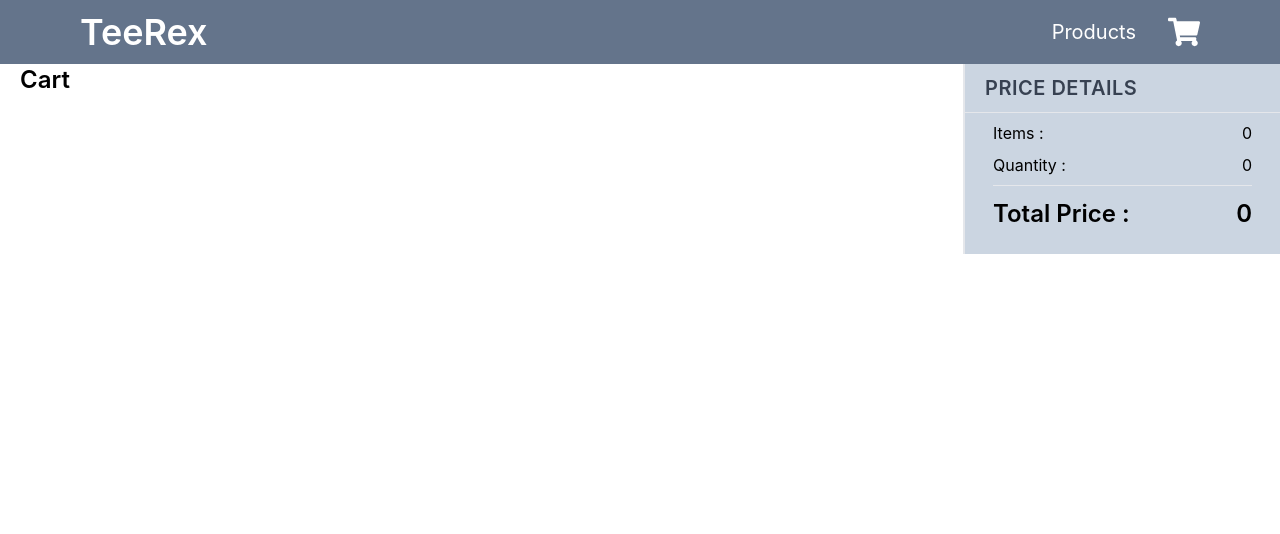
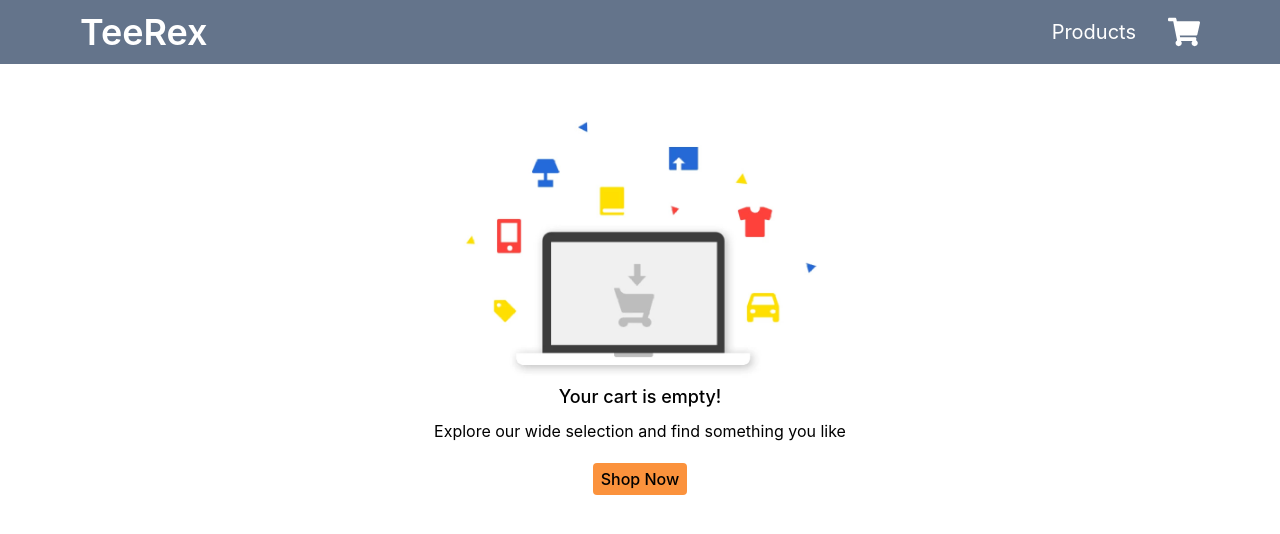
Before and after one commit to soumyaranjan1819/teerex, a React (Create React App) app: page /cart in a window 1280 px wide. Shown: the top 534 px of the page. Built offline with nearby package versions, Linux system fonts and the light colour scheme.

Commit message:
empty cart & favicon updated

```diff
--- a/src/Components/ProductCard.js
+++ b/src/Components/ProductCard.js
@@ -11,16 +11,15 @@ const ProductCard = ({ item }) => {
   };
 
   return (
-    <div className=" min-w-[180px] p-1 bg-slate-200 rounded">
+    <div className=" min-w-[176px] bg-slate-200 rounded">
       <img
         src={item.imageURL}
         alt={item.name}
-        className=" w-[11rem] h-[11rem] "
+        className=" w-[11rem] h-[11rem] p-1.5"
       />
-      <p className="mt-1">{item.name}</p>
-      <div className="flex justify-between mt-2">
+      <p className="px-1.5">{item.name}</p>
+      {/* <div className="flex justify-between mt-2">
         <span className="flex items-center font-semibold text-lg">
-          {" "}
           <BiRupee /> {item.price}
         </span>
         <span className="text-sm font-medium cursor-pointer">
@@ -37,6 +36,25 @@ const ProductCard = ({ item }) => {
             </span>
           )}
         </span>
+      </div> */}
+      <div className="flex justify-between py-1">
+        <span className="flex items-center font-semibold text-lg pl-1 ">
+          <BiRupee /> {item.price}
+        </span>
+        <span className="text-sm font-medium cursor-pointer text-white my-1.5 mr-1.5">
+          {cart.some((i) => item.id === i.id) ? (
+            <span className="py-1 px-2 rounded bg-sky-600">
+              <Link to={"/cart"}> Go to Cart </Link>
+            </span>
+          ) : (
+            <span
+              className="py-1 px-2 rounded bg-orange-600"
+              onClick={() => handleAdd(item)}
+            >
+              Add to Cart
+            </span>
+          )}
+        </span>
       </div>
     </div>
   );
--- a/src/Pages/Cart.js
+++ b/src/Pages/Cart.js
@@ -8,6 +8,8 @@ import {
 } from "../Store/cartSlice";
 import { MdDelete } from "react-icons/md";
 import { BiRupee } from "react-icons/bi";
+import emptyCartImg from "../../src/emptycart.jpg";
+import { Link } from "react-router-dom";
 
 const Cart = () => {
   const dispatch = useDispatch();
@@ -36,15 +38,26 @@ const Cart = () => {
       : alert("Reached Maximum Limit");
   };
 
+  let displayCartDetails = cartData.length ? "block" : "hidden";
+
   return (
+    <>
+      <div className=" flex flex-col items-center mt-14">
+        <img className="w-[360px]" src={emptyCartImg} alt="emptycart" />
+        <p className=" text-lg font-medium mb-2">Your cart is empty!</p>
+        <p>Explore our wide selection and find something you like</p>
+        <span className=" font-medium mt-5 hover:bg-orange-500 py-1 p-2 rounded bg-orange-400">
+          <Link to={"/"}> Shop Now </Link>
+        </span>
+      </div>
       <div className="md:flex">
-      <div className="md:w-[75vw] md:border-r-2 ml-5">
+        <div className={`${displayCartDetails} md:w-[75vw] ml-5`}>
           <h3 className="text-2xl font-semibold mb-4">Cart</h3>
           <div className=" flex flex-wrap gap-5">
             {cartData &&
               cartData.map((p) => (
                 <div
-                className=" w-[190px]  py-3 px-3 bg-slate-200 rounded"
+                  className=" w-[11rem] p-1.5 bg-slate-200 rounded"
                   key={p.id}
                 >
                   <img
@@ -56,15 +69,15 @@ const Cart = () => {
                   <span className="flex items-center font-semibold text-lg">
                     <BiRupee /> {p.price}
                   </span>
-                <div className="flex justify-between my-2">
-                  <span className="px-2 font-semibold">
+                  <div className="flex justify-between mt-2">
+                    <span className="pl-0.5 font-semibold">
                       <span
                         className=" cursor-pointer text-lg px-1.5 pb-1 rounded-full text-white bg-black"
                         onClick={() => handleSubtractQuantity(p)}
                       >
                         -
                       </span>
-                    <span className="py-0.5 pb-1 pr-1.5 pl-2.5 mx-2 rounded text-white bg-black">
+                      <span className="pt-0.5 pb-1 px-2 mx-2 rounded text-white bg-black">
                         {p.qty}
                       </span>
                       <span
@@ -85,7 +98,9 @@ const Cart = () => {
               ))}
           </div>
         </div>
-      <section className="md:w-[30vw] lg:w-[25vw] bg-slate-300 py-3 md:pt-0 mt-5 md:mt-0">
+        <section
+          className={`${displayCartDetails} md:w-[30vw] lg:w-[25vw] bg-slate-300 py-3 md:pt-0 mt-5 md:mt-0`}
+        >
           <h3 className=" text-xl font-semibold text-gray-700 ml-5 my-2.5 tracking-wide ">
             PRICE DETAILS
           </h3>
@@ -106,6 +121,7 @@ const Cart = () => {
           </div>
         </section>
       </div>
+    </>
   );
 };
 
--- a/src/index.css
+++ b/src/index.css
@@ -1,6 +1,12 @@
 @tailwind base;
 @tailwind components;
 @tailwind utilities;
+
+*{
+  margin:0;
+  padding:0;
+  box-sizing: border-box;
+}
 body {
   margin: 0;
   font-family: -apple-system, BlinkMacSystemFont, 'Segoe UI', 'Roboto', 'Oxygen',
```
Also changed, not shown: src/Store/cartSlice.js (+3 -21 lines), src/emptycart.jpg (added), 1 other file (tests, documents, lock files or other folders). Lines whose indentation alone changed are shown as unchanged.
